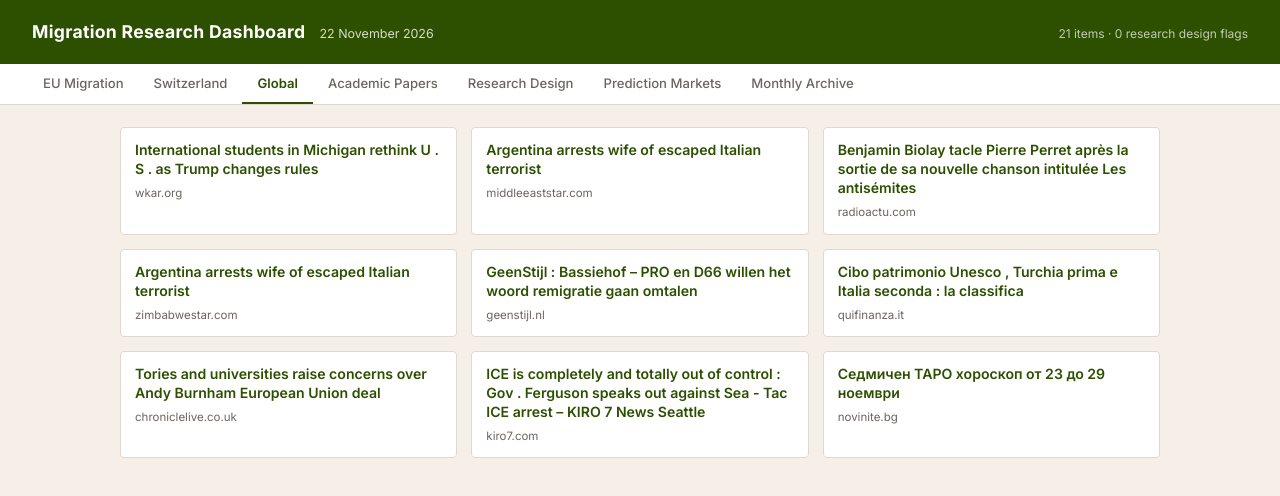
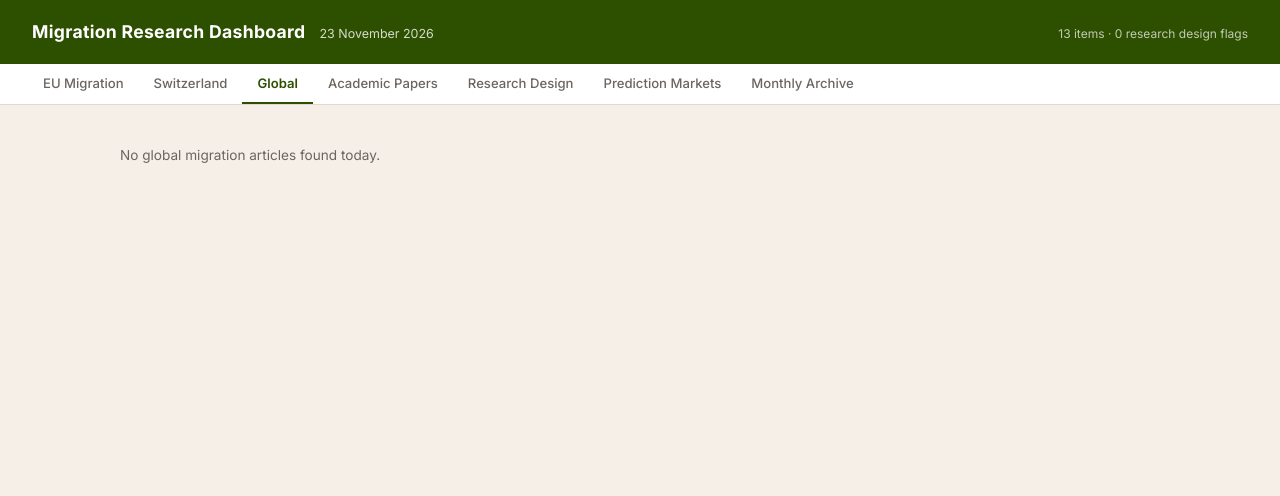
Before and after one commit to hgttg47/migration-dashboard, a plain HTML site: page index.html in a window 1280 px wide. Both pictures are taken after a click on the button "Global". Drawn offline with Linux system fonts and the light colour scheme.

Commit message:
Daily update — 2026-11-23

```diff
--- a/index.html
+++ b/index.html
@@ -3,7 +3,7 @@
 <head>
 <meta charset="UTF-8">
 <meta name="viewport" content="width=device-width, initial-scale=1">
-<title>Migration Research Dashboard — 22 November 2026</title>
+<title>Migration Research Dashboard — 23 November 2026</title>
 <style>
 /* ── Google Font (Inter — clean, Tortoise-style sans-serif) ── */
 @import url('https://fonts.googleapis.com/css2?family=Inter:wght@400;500;600;700&display=swap');
@@ -124,8 +124,8 @@ main { max-width: 1080px; margin: 0 auto; padding: 22px 20px; }
 <body>
 <header>
   <h1>Migration Research Dashboard</h1>
-  <span class="date">22 November 2026</span>
-  <span class="stats">21 items · 0 research design flags</span>
+  <span class="date">23 November 2026</span>
+  <span class="stats">13 items · 0 research design flags</span>
 </header>
 <nav class="tabs">
   <button class="tab active" data-tab="eu">EU Migration</button>
@@ -219,11 +219,11 @@ main { max-width: 1080px; margin: 0 auto; padding: 22px 20px; }
   </div>
 </article></div></section>
   <section id="swiss"   class="tab-content"><div class="news-grid"><article class="card">
-  <a href="https://www.nzz.ch/international/der-rechtspopulist-santiago-abascal-ist-ploetzlich-salonfaehig-damit-kippt-wohl-die-letzte-bastion-der-sozialdemokraten-in-europa-ld.10063061" target="_blank" rel="noopener"><img class="card-img" src="https://img-msp-prod.nzz.ch/2026/11/20/7f1af43a-f698-49d4-857e-6e1b5bfc066a.jpg?width=200&amp;height=200&amp;fit=bounds&amp;quality=75&amp;auto=webp&amp;crop=2384,2384,x1717,y1056" alt="" loading="lazy" onerror="this.style.display='none'"></a>
+  <a href="https://www.nzz.ch/feuilleton/alexandre-devecchio-banlieue-petit-blanc-rassismus-migration-gewalt-frankreich-polizei-ld.10067467" target="_blank" rel="noopener"><img class="card-img" src="https://img-msp-prod.nzz.ch/2026/11/20/e82162fc-ca27-46bb-960d-b27e38a98e5a.jpg?width=200&amp;height=200&amp;fit=bounds&amp;quality=75&amp;auto=webp&amp;crop=1405,1405,x1768,y111" alt="" loading="lazy" onerror="this.style.display='none'"></a>
   <div class="card-body">
-    <a href="https://www.nzz.ch/international/der-rechtspopulist-santiago-abascal-ist-ploetzlich-salonfaehig-damit-kippt-wohl-die-letzte-bastion-der-sozialdemokraten-in-europa-ld.10063061" target="_blank" rel="noopener"><h3>Der Rechtspopulist Santiago Abascal ist in Spanien plötzlich salonfähig. Damit kippt wohl die letzte Bastion der Sozialdemokraten in Europa <span class="lang-tag">(German)</span></h3></a>
-    <p class="summary">Die liberale Migrationspolitik von Pedro Sánchez dürfte der Vox-Partei bei den vorgezogenen Wahlen Ende Monat nun grosse Zuwächse bringen.</p>
-    <div class="meta">NZZ (English) · 22 Nov 2026</div>
+    <a href="https://www.nzz.ch/feuilleton/alexandre-devecchio-banlieue-petit-blanc-rassismus-migration-gewalt-frankreich-polizei-ld.10067467" target="_blank" rel="noopener"><h3>Der französische Albtraum <span class="lang-tag">(German)</span></h3></a>
+    <p class="summary">Falsch, sagt Alexandre Devecchio, der in der Banlieue aufgewachsen ist. Sie seien das Ergebnis einer Politik des Wegsehens, die von Migranten nichts mehr verlange.</p>
+    <div class="meta">NZZ (English) · 23 Nov 2026</div>
 
   </div>
 </article>
@@ -235,88 +235,17 @@ main { max-width: 1080px; margin: 0 auto; padding: 22px 20px; }
     <div class="meta">NZZ (German) · 22 Nov 2026</div>
 
   </div>
-</article></div></section>
-  <section id="global"  class="tab-content"><div class="news-grid"><article class="card">
-
-  <div class="card-body">
-    <a href="https://www.wkar.org/wkar-news/2026-11-22/international-students-in-michigan-rethink-u-s-as-trump-changes-rules" target="_blank" rel="noopener"><h3>International students in Michigan rethink U . S . as Trump changes rules</h3></a>
-
-    <div class="meta">wkar.org</div>
-
-  </div>
 </article>
 <article class="card">
-
+  <a href="https://www.nzz.ch/schweiz/vor-den-jugendprotesten-sagt-der-berner-sicherheitsdirektor-die-kundgebungen-werden-von-gewaltbereiten-linksextremen-gekapert-ld.10068405" target="_blank" rel="noopener"><img class="card-img" src="https://img-msp-prod.nzz.ch/2026/11/19/8bf245ec-02e3-45dd-a0de-2fcd860d66c1.jpg?width=200&amp;height=200&amp;fit=bounds&amp;quality=75&amp;auto=webp&amp;crop=3337,3337,x834,y0" alt="" loading="lazy" onerror="this.style.display='none'"></a>
   <div class="card-body">
-    <a href="http://www.middleeaststar.com/news/279445866/argentina-arrests-wife-of-escaped-italian-terrorist" target="_blank" rel="noopener"><h3>Argentina arrests wife of escaped Italian terrorist</h3></a>
-
-    <div class="meta">middleeaststar.com</div>
-
-  </div>
-</article>
-<article class="card">
-
-  <div class="card-body">
-    <a href="https://www.radioactu.com/benjamin-biolay-tacle-pierre-perret-apres-la-sortie-de-sa-nouvelle-chanson-intitulee-les-antisemites/" target="_blank" rel="noopener"><h3>Benjamin Biolay tacle Pierre Perret après la sortie de sa nouvelle chanson intitulée  Les antisémites  </h3></a>
-
-    <div class="meta">radioactu.com</div>
-
-  </div>
-</article>
-<article class="card">
-
-  <div class="card-body">
-    <a href="http://www.zimbabwestar.com/news/279445866/argentina-arrests-wife-of-escaped-italian-terrorist" target="_blank" rel="noopener"><h3>Argentina arrests wife of escaped Italian terrorist</h3></a>
-
-    <div class="meta">zimbabwestar.com</div>
-
-  </div>
-</article>
-<article class="card">
-
-  <div class="card-body">
-    <a href="https://www.geenstijl.nl/5193205/bassiehof-pro-en-d66-willen-het-woord-remigratie-gaan-omtalen" target="_blank" rel="noopener"><h3>GeenStijl : Bassiehof – PRO en D66 willen het woord remigratie gaan omtalen</h3></a>
-
-    <div class="meta">geenstijl.nl</div>
-
-  </div>
-</article>
-<article class="card">
-
-  <div class="card-body">
-    <a href="https://quifinanza.it/lifestyle/food-economy/cibo-patrimonio-unesco-classifica-paesi-piu-premiati/1025122/" target="_blank" rel="noopener"><h3>Cibo patrimonio Unesco , Turchia prima e Italia seconda : la classifica</h3></a>
-
-    <div class="meta">quifinanza.it</div>
-
-  </div>
-</article>
-<article class="card">
-
-  <div class="card-body">
-    <a href="https://www.chroniclelive.co.uk/news/uk-news/tories-universities-raise-concerns-over-34949639" target="_blank" rel="noopener"><h3>Tories and universities raise concerns over Andy Burnham European Union deal</h3></a>
-
-    <div class="meta">chroniclelive.co.uk</div>
-
-  </div>
-</article>
-<article class="card">
-
-  <div class="card-body">
-    <a href="https://www.kiro7.com/news/local/ice-is-completely-totally-out-control-gov-ferguson-speaks-out-against-sea-tac-ice-arrest/S5DJA2BK4BEWRDRUEYQZB6FINA/" target="_blank" rel="noopener"><h3>  ICE is completely and totally out of control : Gov . Ferguson speaks out against Sea - Tac ICE arrest – KIRO 7 News Seattle</h3></a>
-
-    <div class="meta">kiro7.com</div>
-
-  </div>
-</article>
-<article class="card">
-
-  <div class="card-body">
-    <a href="https://www.novinite.bg/articles/293425/Sedmichen-TARO-horoskop-ot-23-do-2-noemvri" target="_blank" rel="noopener"><h3>Седмичен ТАРО хороскоп от 23 до 29 ноември</h3></a>
-
-    <div class="meta">novinite.bg</div>
+    <a href="https://www.nzz.ch/schweiz/vor-den-jugendprotesten-sagt-der-berner-sicherheitsdirektor-die-kundgebungen-werden-von-gewaltbereiten-linksextremen-gekapert-ld.10068405" target="_blank" rel="noopener"><h3>INTERVIEW - Vor den Jugendprotesten sagt der Berner Sicherheitsdirektor: «Die Kundgebungen werden von gewaltbereiten Linksextremen gekapert» <span class="lang-tag">(German)</span></h3></a>
+    <p class="summary">Es brauche härtere Strafen – und weniger Kulanz für migrantische Gewalt. Sonst drohe auch uns eine Ghettoisierung.</p>
+    <div class="meta">NZZ (German) · 20 Nov 2026</div>
 
   </div>
 </article></div></section>
+  <section id="global"  class="tab-content"><p class="empty">No global migration articles found today.</p></section>
   <section id="papers"  class="tab-content"><article class="card paper-card">
   <div class="card-body">
     <a href="https://doi.org/10.1016/j.jdeveco.2026.103948" target="_blank" rel="noopener"><h3>Together or apart? Migration, education access, and intergenerational mobility in China</h3></a>
```
